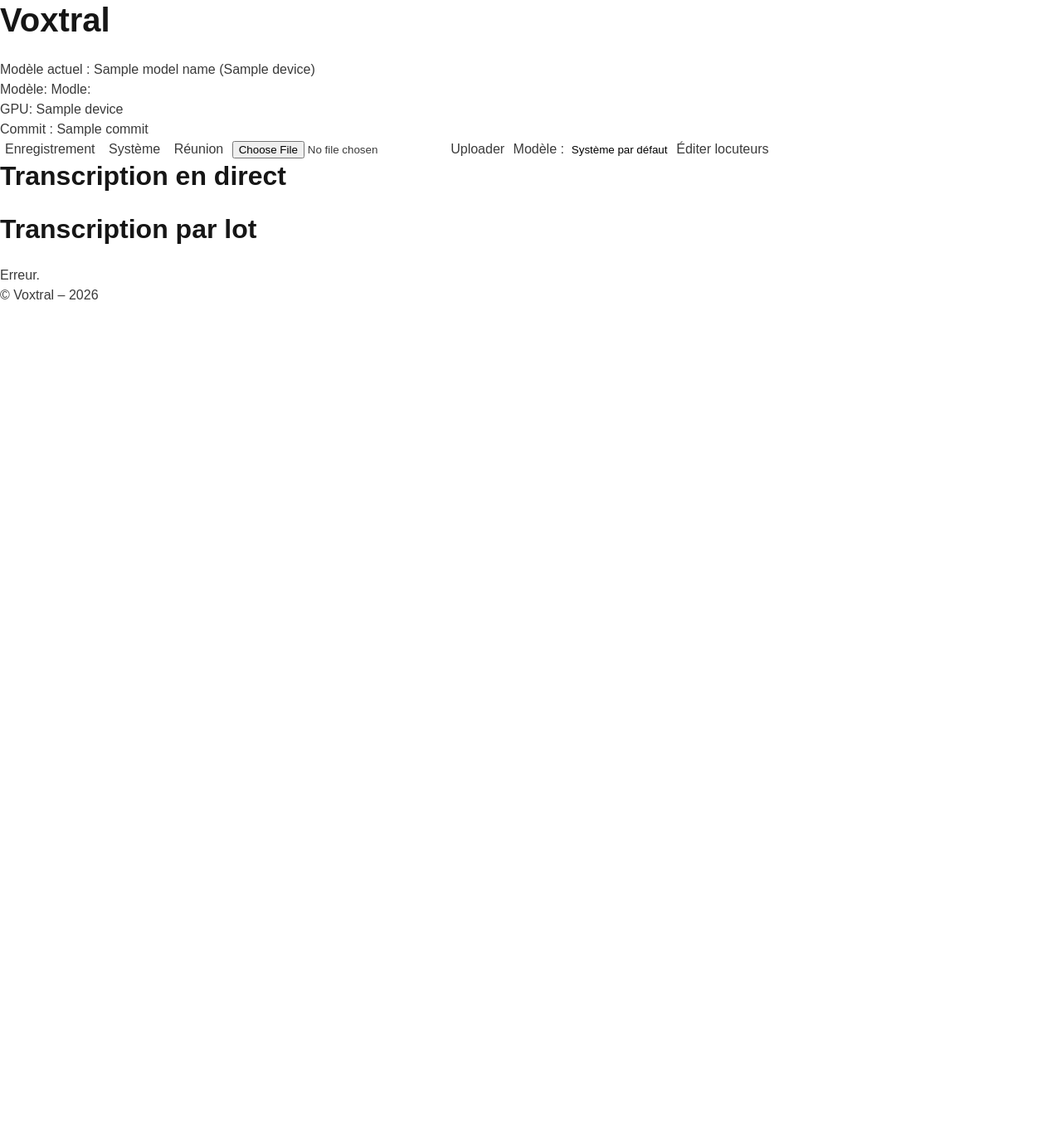
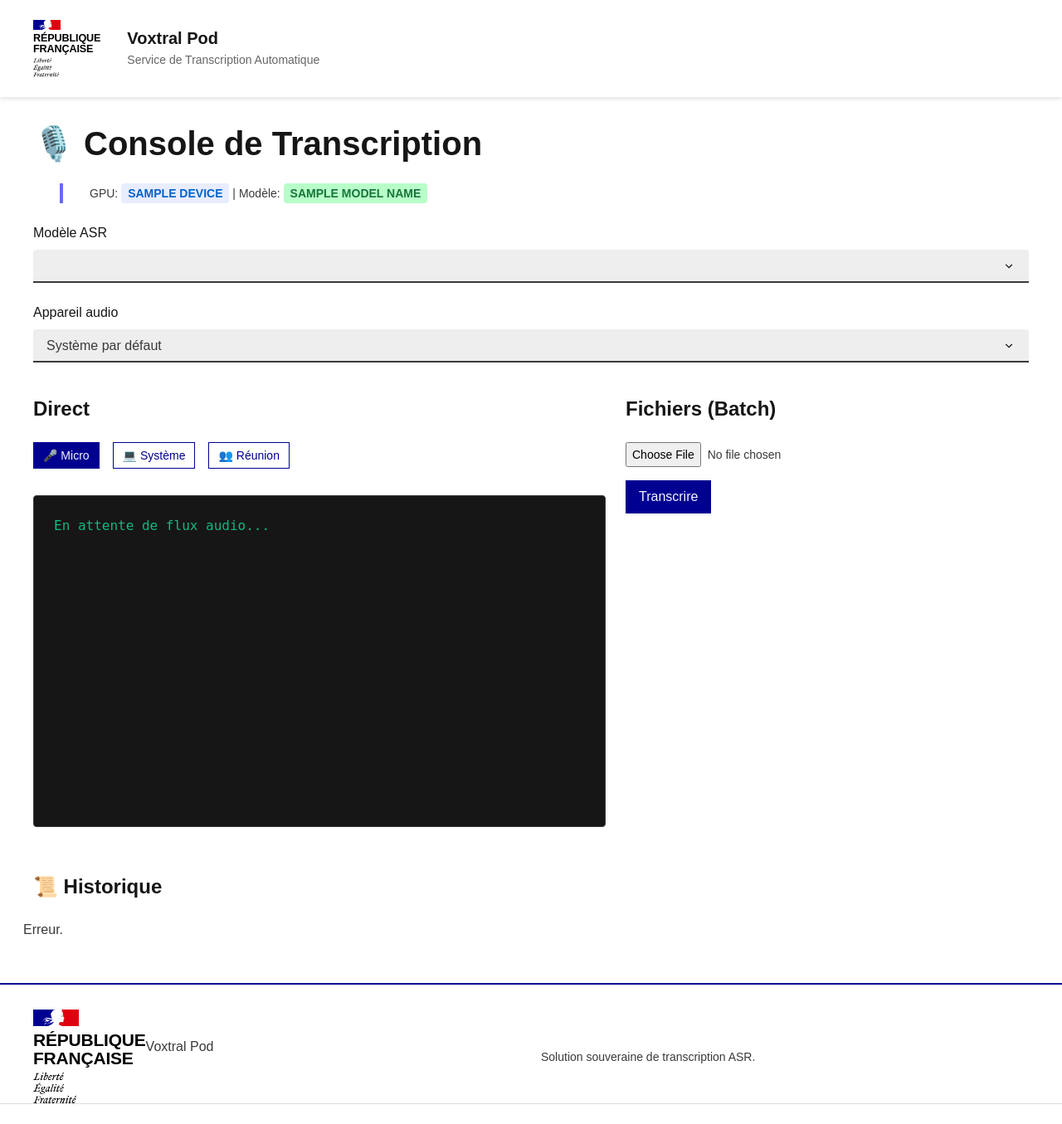
Before and after one commit to olivier-noblanc/voxtral-pod, a Python web app: template backend/templates/index.html in a window 1280 px wide. Shown: the whole page at 83% size. Before the commit the page ends 361 px from the top, so only its background shows below. Run offline with Jinja, Linux system fonts and the light colour scheme; the template is opened without the code that fills it: most values are stand-ins (such as "Sample title", 1, 10 or a date in 2020); lists and menus that the app fills with data are empty; some web fonts are replaced; grey boxes are pictures that could not be loaded.

Commit message:
feat: Restauration complète du template HTML avec styles DSFR

```diff
--- a/backend/templates/index.html
+++ b/backend/templates/index.html
@@ -2,77 +2,133 @@
 <html lang="fr" data-fr-scheme="dark">
 <head>
     <meta charset="UTF-8">
-    <title>Voxtral – Transcription Audio</title>
+    <meta name="viewport" content="width=device-width, initial-scale=1, shrink-to-fit=no">
+    <title>Voxtral Pod — SOTA ASR</title>
     <link rel="stylesheet" href="/static/dsfr.min.css">
     <link rel="stylesheet" href="/static/custom.css">
-    <script src="/static/view.js" defer></script>
-    <script src="/static/app.js" defer></script>
 </head>
-<body>
-    <header>
-        <h1>Voxtral</h1>
-        <div id="currentModelDisplay">Modèle actuel : {{ model_name }} ({{ device }})</div>
-        <span id="modelLabel">Modèle:</span>
-        <span id="modelLabelBroken">Modle:</span>
-        <div id="gpuStatus">GPU: {{ device }}</div>
-        <div id="commit">Commit : {{ commit }}</div>
+<body data-commit="{{commit}}">
+    <header role="banner" class="fr-header">
+        <div class="fr-header__body">
+            <div class="fr-container">
+                <div class="fr-header__body-row">
+                    <div class="fr-header__brand">
+                        <div class="fr-header__brand-top">
+                            <div class="fr-header__logo">
+                                <p class="fr-logo">République<br>Française</p>
+                            </div>
+                        </div>
+                        <div class="fr-header__service">
+                            <a href="/" title="Accueil - Voxtral Pod">
+                                <p class="fr-header__service-title">Voxtral Pod</p>
+                            </a>
+                            <p class="fr-header__service-tagline">Service de Transcription Automatique</p>
+                        </div>
+                    </div>
+                </div>
+            </div>
+        </div>
     </header>
 
-    <section id="controls">
-        <button id="recordBtn">Enregistrement</button>
-        <button id="systemBtn">Système</button>
-        <button id="meetingBtn">Réunion</button>
-        <input type="file" id="audioFile" accept="audio/*">
-        <button id="uploadBtn">Uploader</button>
+    <main role="main" id="content">
+        <div class="fr-container fr-py-4w">
+            <div class="fr-grid-row fr-grid-row--gutters">
+                <div class="fr-col-12">
+                    <h1 class="fr-h1">🎙️ Console de Transcription</h1>
+                    <div class="fr-highlight fr-mb-3w">
+                        <p class="fr-text--sm">
+                            GPU: <span class="fr-badge fr-badge--info fr-badge--no-icon">{{device}}</span> |
+                            Modèle: <span class="fr-badge fr-badge--success fr-badge--no-icon" id="currentModelDisplay">{{model_name}}</span>
+                        </p>
+                    </div>
 
-        <label for="modelSelector">Modèle :</label>
-        <select id="modelSelector" name="model">
-            {{ model_options | safe }}
-        </select>
+                    <div class="fr-select-group">
+                        <label class="fr-label" for="modelSelector">Modèle ASR</label>
+                        <select class="fr-select" id="modelSelector">
+{{model_options | safe}}
+                        </select>
+                        <p id="cpuWarning" class="fr-hint-text fr-mt-1w" style="display:none; color:#ce0500;">
+                            ⚠️ Aucun GPU détecté — Albert API forcé automatiquement
+                        </p>
+                    </div>
 
-        <select id="audioDeviceSelect"></select>
-        <button id="toggleSpeakerEditorBtn">Éditer locuteurs</button>
-    </section>
+                    <div id="albertOptions" class="fr-mt-2w" style="display:none;">
+                        <div class="fr-checkbox-group">
+                            <input type="checkbox" id="albertPartial" checked>
+                            <label class="fr-label" for="albertPartial">
+                                Transcriptions partielles (Albert)
+                                <span class="fr-hint-text">Note : Cela augmente la consommation de jetons API.</span>
+                            </label>
+                        </div>
+                    </div>
 
-    <section id="liveTranscript">
-        <h2>Transcription en direct</h2>
-        <div id="audioBarCont">
-            <div id="audioBar"></div>
+                    <div class="fr-mt-2w">
+                        <div class="fr-select-group">
+                            <label class="fr-label" for="audioDeviceSelect">Appareil audio</label>
+                            <select class="fr-select" id="audioDeviceSelect">
+                                <option value="default">Système par défaut</option>
+                            </select>
+                        </div>
+                    </div>
+                </div>
+
+                <div class="fr-col-12 fr-col-md-7">
+                    <section class="fr-pt-2w">
+                        <h2 class="fr-h4">Direct</h2>
+                        <div class="fr-btns-group fr-btns-group--inline-md fr-btns-group--sm fr-my-2w">
+                            <button id="recordBtn" class="fr-btn">🎤 Micro</button>
+                            <button id="systemBtn" class="fr-btn fr-btn--secondary">💻 Système</button>
+                            <button id="meetingBtn" class="fr-btn fr-btn--secondary">👥 Réunion</button>
+                        </div>
+                        <div class="audio-bar-container" id="audioBarCont"><div id="audioBar"></div></div>
+                        <div class="live-box" id="liveTranscript">En attente de flux audio...</div>
+                    </section>
+                </div>
+
+                <div class="fr-col-12 fr-col-md-5">
+                    <section class="fr-pt-2w">
+                        <h2 class="fr-h4">Fichiers (Batch)</h2>
+                        <div class="fr-upséi-group">
+                            <input class="fr-upload" type="file" id="audioFile" accept="audio/*,video/*">
+                        </div>
+                        <button id="uploadBtn" class="fr-btn fr-mt-2w">Transcrire</button>
+                        <div id="batchStatus" class="fr-text--bold fr-mt-1w"></div>
+                        <div class="fr-progress-bar fr-mt-1w" id="uploadProgressContainer" style="display:none;" role="progressbar">
+                            <div class="fr-progress-bar__bar"><div class="fr-progress-bar__fill" id="uploadProgressFill" style="width: 0%"></div></div>
+                        </div>
+                        <div id="batchResult" class="live-box fr-mt-2w" style="display:none; height: 151px;"></div>
+                    </section>
+                </div>
+
+
+
+                <div class="fr-col-12 fr-mt-4w">
+                    <h2 class="fr-h4">📜 Historique</h2>
+                    <div id="transcriptionList" class="fr-grid-row fr-grid-row--gutters fr-mt-2w">Chargement...</div>
+                </div>
+            </div>
         </div>
-    </section>
+        <!-- Speaker editor placeholders added for DOM contract -->
+        <div id="speakerRenameContainer" style="display:none;">
+            <ul id="speakerRenameList"></ul>
+            <button id="toggleSpeakerEditorBtn">Toggle Speaker Editor</button>
+        </div>
+    </main>
 
-    <section id="batchStatus">
-        <h2>Transcription par lot</h2>
-        <div id="uploadProgressContainer">
-            <div id="uploadProgressFill"></div>
+    <footer class="fr-footer fr-mt-4w" role="contentinfo">
+        <div class="fr-container">
+            <div class="fr-footer__body">
+                <div class="fr-footer__brand">
+                    <p class="fr-logo">République<br>Française</p>
+                    <p class="fr-footer__brand-title">Voxtral Pod</p>
+                </div>
+                <div class="fr-footer__content">
+                    <p class="fr-footer__content-desc">Solution souveraine de transcription ASR.</p>
+                </div>
+            </div>
         </div>
-        <div id="batchResult"></div>
-    </section>
+    </footer>
 
-    <section id="transcriptionList">
-        <h2>Historique des transcriptions</h2>
-        <ul></ul>
-    </section>
-
-    <section id="speakerRenameContainer" style="display:none;">
-        <h3>Renommer les locuteurs</h3>
-        <ul id="speakerRenameList"></ul>
-    </section>
-
-    <div id="albertOptions" style="display:none;">
-        <label><input type="checkbox" id="albertPartial"> Utiliser Albert partiel</label>
-    </div>
-
-    <div id="cpuWarning" style="display:none;">
-        <p>Avertissement : le modèle CPU est utilisé.</p>
-    </div>
-
-    <footer>
-        <p>&copy; Voxtral – 2026</p>
-    </footer>
-    <div id="fallbackNotice" style="display:none;"></div>
-    <span id="albertQuotaBadge" style="display:none;"></span>
-    <span id="fallbackTimer" style="display:none;"></span>
-    <div id="albertRateLimitAlert" style="display:none;"></div>
+    <script src="/static/app.js" defer></script>
 </body>
 </html>
```
